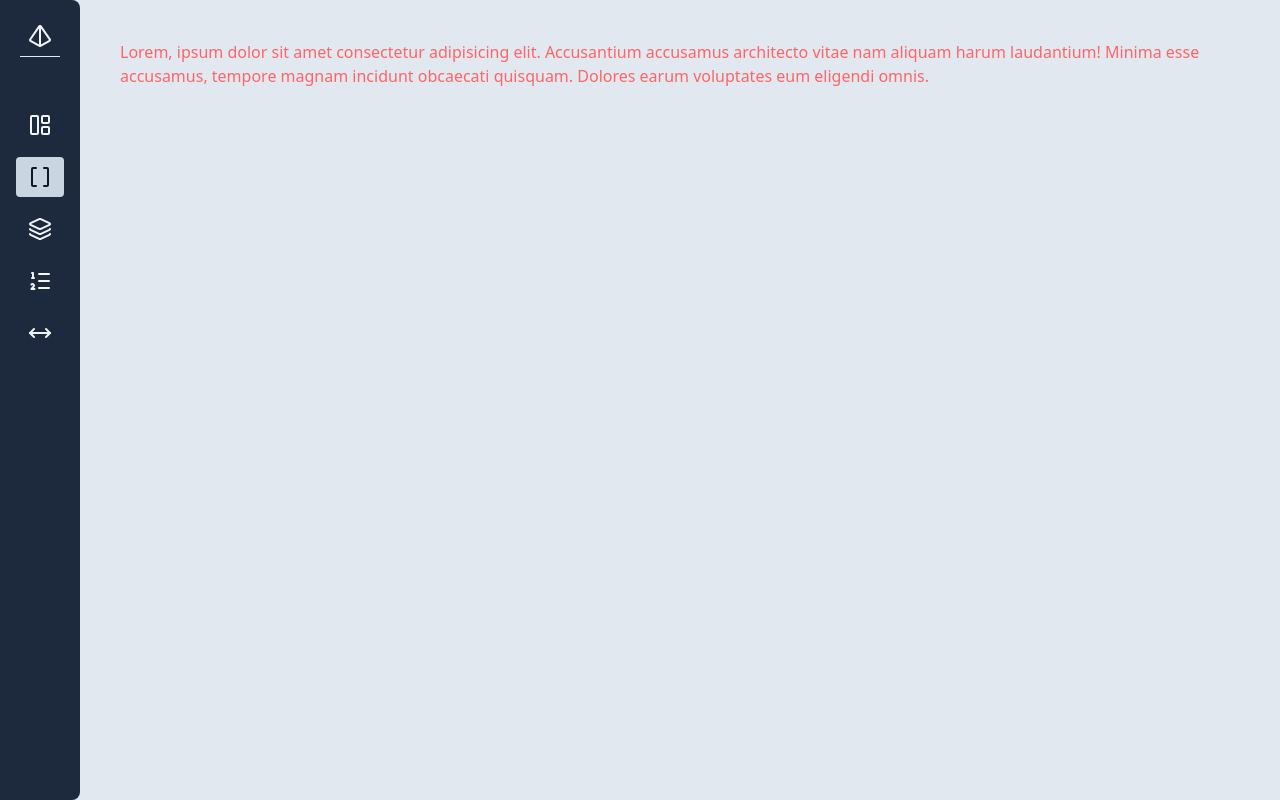
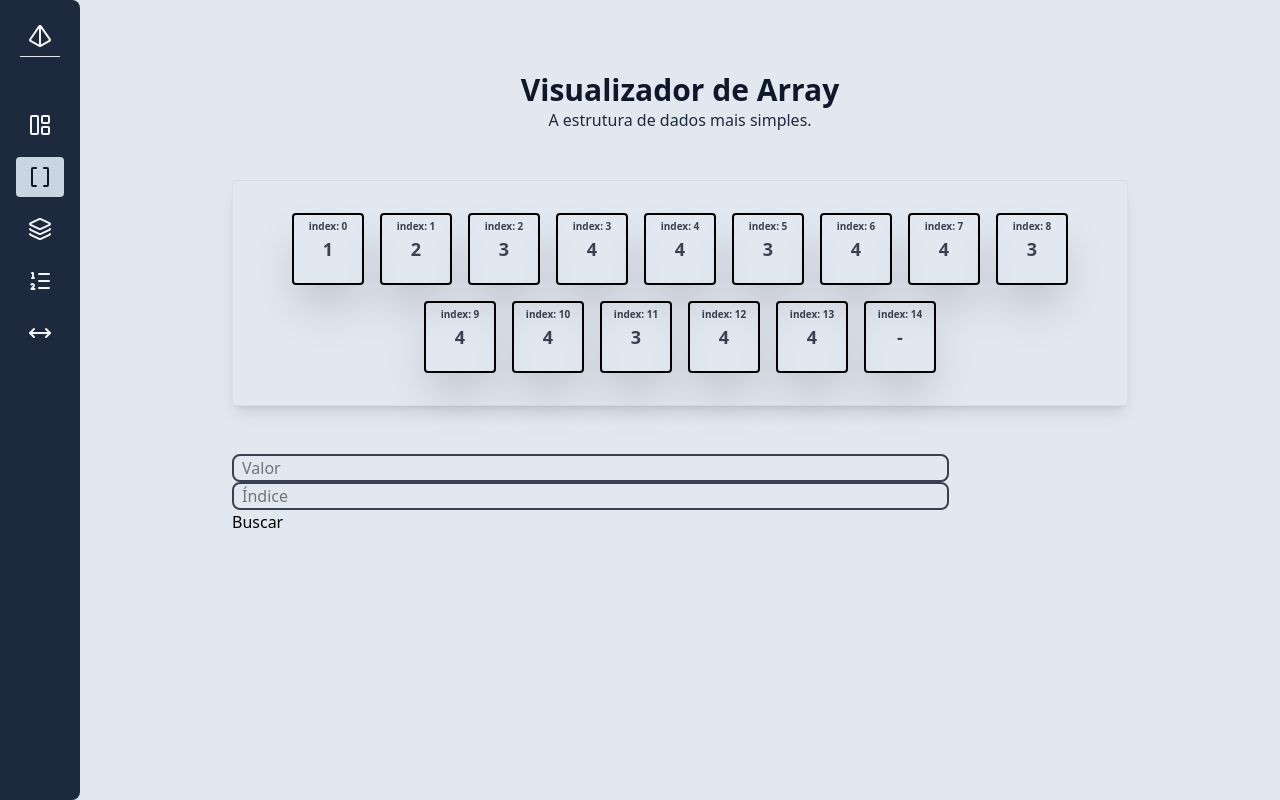
Before and after one commit to MathHenr/algorithm-visualizer, a Next.js app: page /array in a window 1280 px wide. Built offline with nearby package versions, Linux system fonts and the light colour scheme.

Commit message:
refac: refactoring animation type and array structure class.

```diff
--- a/src/app/(structures)/array/page.tsx
+++ b/src/app/(structures)/array/page.tsx
@@ -2,23 +2,120 @@
 
 import { ArrayStructure } from "@/core/array-structure";
 import { useAnimationPlayer } from "@/hooks/useAnimationPlayer";
+import clsx from "clsx";
+import { AnimatePresence, motion } from "framer-motion";
 import { useState } from "react";
 
 export default function Array() {
   const [structure] = useState(new ArrayStructure<number>(5));
 
-  const [displayArray, setDisplayArray] = useState<(number | null)[]>([]);
+  const [inputValue, setInputValue] = useState("");
+  const [inputIndex, setInputIndex] = useState("");
+
+  const [displayArray, setDisplayArray] = useState<(number | null)[]>([
+    1,
+    2,
+    3,
+    4,
+    4,
+    3,
+    4,
+    4,
+    3,
+    4,
+    4,
+    3,
+    4,
+    4,
+    null,
+  ]);
 
   const { currentStep, isPlaying, play } = useAnimationPlayer();
 
+  async function handleSearch() {
+    const val = parseInt(inputValue);
+
+    if (isNaN(val)) return;
+
+    await play(steps);
+  }
+
   return (
-    <div className="flex">
-      <p className="text-red-400">
-        Lorem, ipsum dolor sit amet consectetur adipisicing elit. Accusantium
-        accusamus architecto vitae nam aliquam harum laudantium! Minima esse
-        accusamus, tempore magnam incidunt obcaecati quisquam. Dolores earum
-        voluptates eum eligendi omnis.
-      </p>
+    <div className="w-full sm:max-w-4xl mx-auto space-y-12 py-8">
+      <header className="flex flex-col items-center">
+        <h2 className="font-bold text-xl sm:text-3xl text-slate-900">
+          Visualizador de Array
+        </h2>
+        <p className="text-slate-800 text-sm sm:text-base">
+          A estrutura de dados mais simples.
+        </p>
+      </header>
+
+      <div className="flex flex-wrap w-full justify-center gap-4 p-8 border border-slate-300/50 shadow-lg rounded">
+        {displayArray.map((item, index) => {
+          const isVisiting =
+            currentStep?.type === "VISIT" &&
+            currentStep.payload.index === index;
+          const isFound =
+            currentStep?.type === "FOUND" &&
+            currentStep.payload.index === index;
+
+          return (
+            <motion.div
+              key={index}
+              initial={false}
+              animate={{
+                backgroundColor: isVisiting
+                  ? "yellow"
+                  : isFound
+                    ? "green"
+                    : "transparent",
+              }}
+              className={clsx(
+                "relative flex flex-col max-sm:w-15 max-sm:h-15 w-18 h-18 items-center justify-center border-2 rounded shadow-2xl",
+              )}
+            >
+              <span className="absolute top-1 text-[10px] font-bold text-slate-900/80">
+                index: {index}
+              </span>
+              <AnimatePresence mode="wait">
+                <motion.span
+                  key={item}
+                  initial={{ opacity: 0, y: 10 }}
+                  animate={{ opacity: 1, y: 0 }}
+                  className="text-lg font-bold text-slate-900/80"
+                >
+                  {item ?? "-"}
+                </motion.span>
+              </AnimatePresence>
+            </motion.div>
+          );
+        })}
+      </div>
+
+      <section>
+        <div>
+          <div>
+            <input
+              type="number"
+              value={inputValue}
+              placeholder="Valor"
+              className="w-[80%] border-2 rounded-lg border-slate-900/80 px-2 outline-0"
+            />
+            <input
+              type="number"
+              value={inputIndex}
+              placeholder="Índice"
+              className="w-[80%] border-2 rounded-lg border-slate-900/80 px-2 outline-0"
+            />
+          </div>
+          <div>
+            <button onClick={handleSearch} disabled={isPlaying}>
+              Buscar
+            </button>
+          </div>
+        </div>
+      </section>
     </div>
   );
 }
--- a/src/components/Content/index.tsx
+++ b/src/components/Content/index.tsx
@@ -13,11 +13,13 @@ export function Content({ children }: ContentProp) {
   return (
     <div
       className={clsx(
-        "flex-1 h-full p-10 text-salte-900 overflow-y-auto overflow-x-hidden transition-all ease-in-out duration-300",
+        "flex-1 h-full p-2 sm:p-10 overflow-y-auto overflow-x-hidden transition-all ease-in-out duration-300",
         isOpen ? "max-sm:hidden" : "flex",
       )}
     >
-      <div className={clsx("max-w-7xl mx-auto")}> {children} </div>
+      <div className={clsx("max-w-60 sm:max-w-2xl lg:max-w-7xl mx-auto")}>
+        {children}
+      </div>
     </div>
   );
 }
--- a/src/core/array-structure.ts
+++ b/src/core/array-structure.ts
@@ -8,7 +8,7 @@ export class ArrayStructure<T> {
   }
 
   // Implementing a visual linear search
-  find(value: T): { steps: AnimationStep<T>[] } {
+  find(value: T): AnimationStep<T>[] {
     const steps: AnimationStep<T>[] = [];
 
     for (let i = 0; i < this.items.length; i++) {
@@ -25,11 +25,11 @@ export class ArrayStructure<T> {
           message: `Value found at index ${i}`,
         });
 
-        return { steps };
+        return steps;
       }
     }
     steps.push({ type: "ERRORS", payload: null, message: "Value not found" });
-    return { steps };
+    return steps;
   }
 
   update(index: number, value: T) {
--- a/src/hooks/useAnimationPlayer.ts
+++ b/src/hooks/useAnimationPlayer.ts
@@ -1,12 +1,12 @@
 import { AnimationStep } from "@/types/animation";
 import { useCallback, useState } from "react";
 
-export function useAnimationPlayer() {
-  const [currentStep, setCurrentStep] = useState<AnimationStep | null>(null);
+export function useAnimationPlayer<T>() {
+  const [currentStep, setCurrentStep] = useState<AnimationStep<T> | null>(null);
   const [isPlaying, setIsPlaying] = useState(false);
 
   const play = useCallback(
-    async (steps: AnimationStep[], speed: number = 800) => {
+    async (steps: AnimationStep<T>[], speed: number = 800) => {
       setIsPlaying(true);
       for (const step of steps) {
         setCurrentStep(step);
--- a/src/types/animation.ts
+++ b/src/types/animation.ts
@@ -1,12 +1,19 @@
-export interface AnimationStep<T> {
-  type: "VISIT" | "COMPARE" | "FOUND" | "ERRORS";
-  payload:
-    | { index: number }
-    | { value: T; index?: number }
-    | { from: number; to: number }
-    | null;
-  message: string;
-}
+export type AnimationStep<T> =
+  | {
+      type: "VISIT" | "FOUND";
+      payload: { index: number };
+      message: string;
+    }
+  | {
+      type: "COMPARE";
+      payload: { from: number; to: number };
+      message: string;
+    }
+  | {
+      type: "ERRORS";
+      payload: null;
+      message: string;
+    };
 
 export interface Simulate<T> {
   finalState: T;
```
